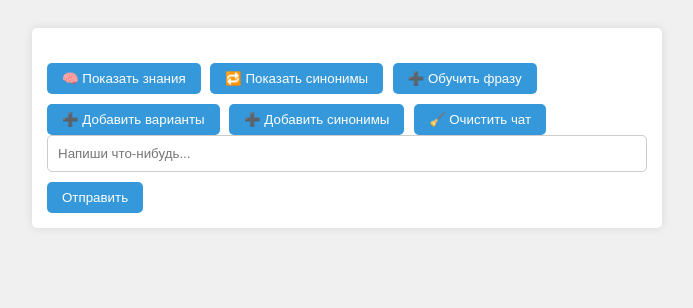
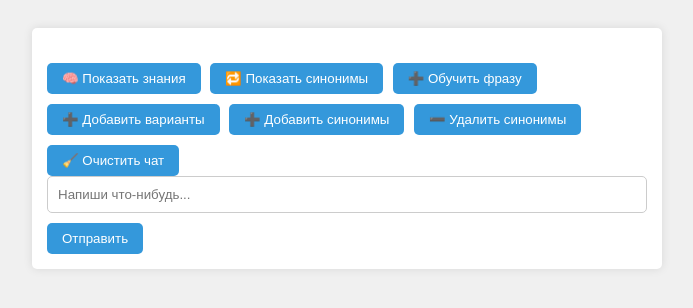
Before and after one commit to ArtemMerkushyn/chatBot, a Flask app: page / in a window 1280 px wide. Shown: the top 308 px of the page, without its empty margins (293-986 px from the left). Run offline with Flask 3, Linux system fonts and the light colour scheme.

Commit message:
added 'delete synonyms' button to bot interface

```diff
--- a/synonyms.json
+++ b/synonyms.json
@@ -1,6 +1,5 @@
 {
   "привет": [
-    "здраствуй.",
     "добрый день"
   ],
   "пока": [
--- a/templates/index.html
+++ b/templates/index.html
@@ -59,6 +59,7 @@
       <button onclick="teachPhrase()">➕ Обучить фразу</button>
       <button onclick="addVariants()">➕ Добавить варианты</button>
       <button onclick="addSynonyms()">➕ Добавить синонимы</button>
+      <button onclick="removeSynonyms()">➖ Удалить синонимы</button>
       <button onclick="clearChat()">🧹 Очистить чат</button>
     </div>
 
@@ -129,6 +130,14 @@
       sendCommand("добавь синонимы " + phrase + ": " + syns);
     }
 
+    function removeSynonyms() {
+      const phrase = prompt("Для какой фразы удалить синонимы?");
+      if(!phrase) return;
+      const syns = prompt("Какие синонимы удалить? (через запятую)")
+      if(!syns) return;
+      sendCommand("удали синонимы " + phrase + ": " + syns);
+    }
+
     function clearChat() {
       document.getElementById("chat-log").innerHTML = "";
     }
```
